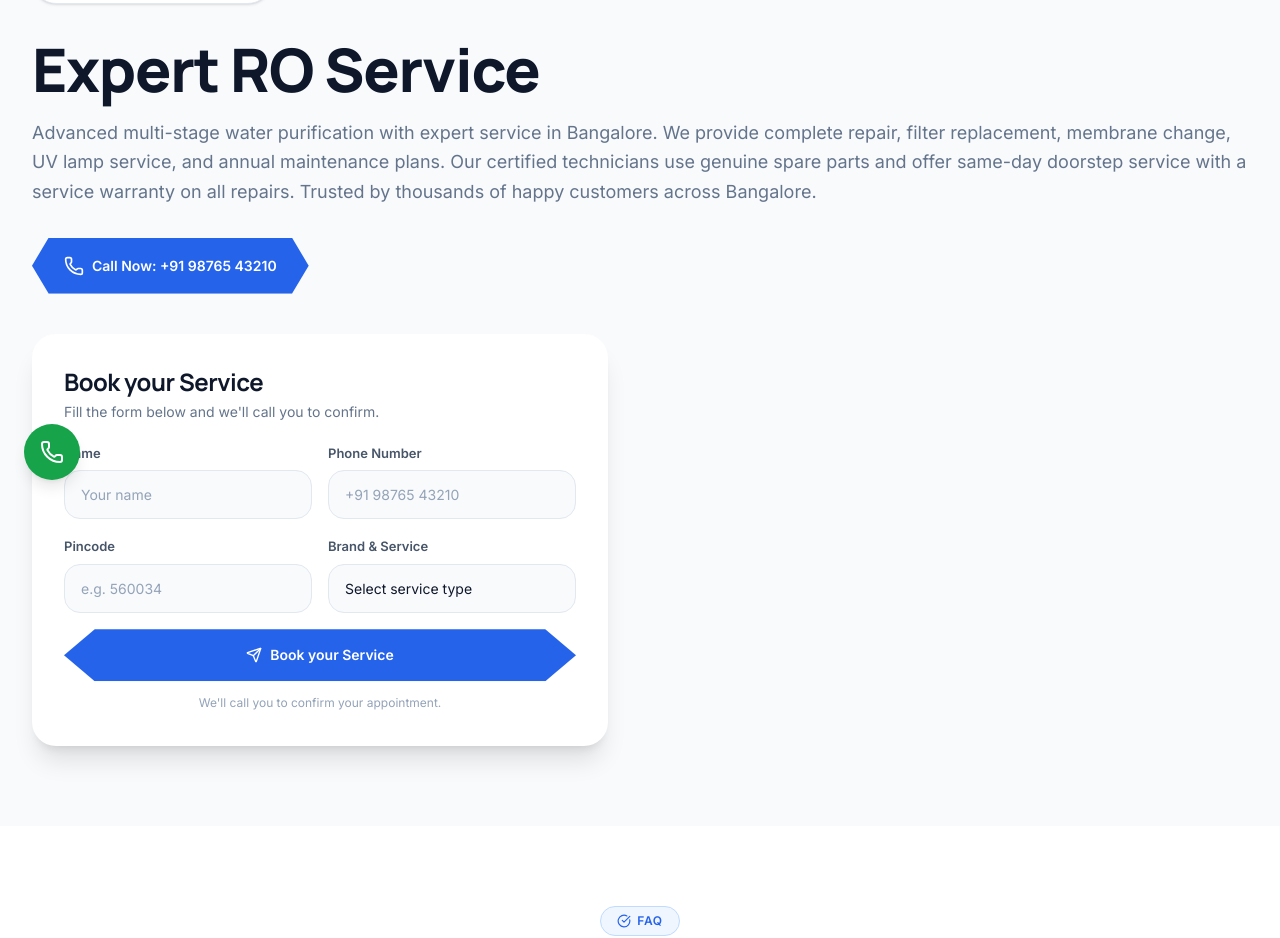
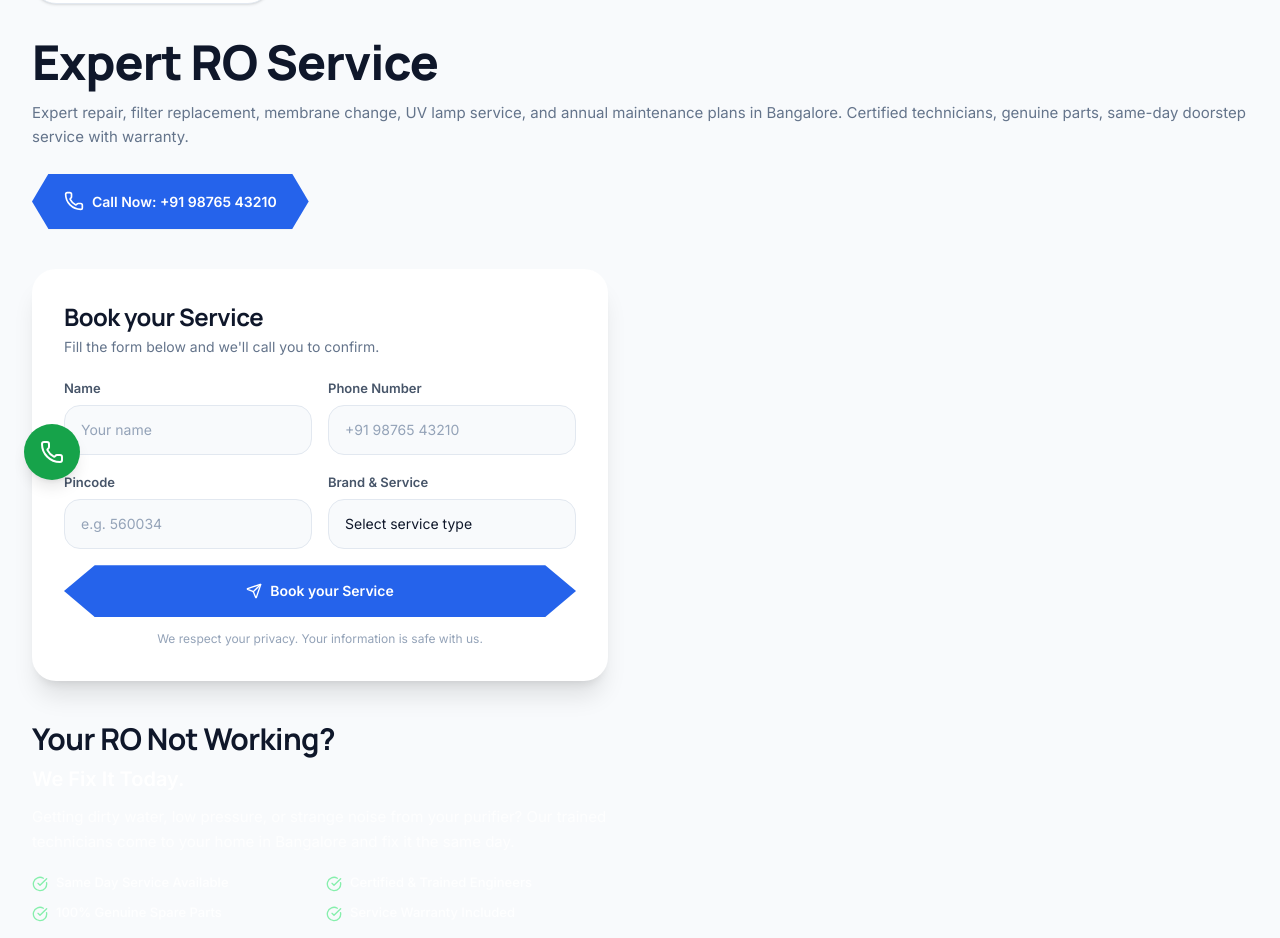
Before and after one commit to hoteldemo88-a11y/OG-Service, a React (Vite) app: page /brands/ao-smith in a window 1280 px wide. Shown: the part 296-1234 px from the top of the page. Built offline with nearby package versions, Linux system fonts and the light colour scheme.

Commit message:
increase performance

```diff
--- a/src/pages/BrandDetail.jsx
+++ b/src/pages/BrandDetail.jsx
@@ -134,10 +134,8 @@ export default function BrandDetail() {
           </div>
 
           {/* Title */}
-          <h1 className="mt-6 sm:mt-8 text-[28px] sm:text-4xl lg:text-5xl xl:text-6xl font-extrabold text-[#0f172a] leading-[1.1] mb-3 sm:mb-4">Expert RO Service</h1>
-
-          {/* Description */}
-          <p className="text-[14px] sm:text-lg text-[#64748b] mb-6 sm:mb-8 leading-relaxed">Advanced multi-stage water purification with expert service in Bangalore. We provide complete repair, filter replacement, membrane change, UV lamp service, and annual maintenance plans. Our certified technicians use genuine spare parts and offer same-day doorstep service with a service warranty on all repairs. Trusted by thousands of happy customers across Bangalore.</p>
+          <h1 className="mt-6 sm:mt-8 text-[24px] sm:text-3xl lg:text-4xl xl:text-5xl font-extrabold text-[#0f172a] leading-[1.1] mb-2 sm:mb-3">Expert RO Service</h1>
+          <p className="text-[13px] sm:text-[15px] text-[#64748b] mb-5 sm:mb-6 leading-relaxed">Expert repair, filter replacement, membrane change, UV lamp service, and annual maintenance plans in Bangalore. Certified technicians, genuine parts, same-day doorstep service with warranty.</p>
 
           {/* Buttons */}
           <div className="flex flex-col sm:flex-row flex-wrap gap-3 sm:gap-4 mb-8 sm:mb-10">
@@ -180,7 +178,22 @@ export default function BrandDetail() {
                 <Send className="w-4 h-4" /> Book your Service
               </button>
             </form>
-            <p className="text-center text-[#94a3b8] text-[11px] sm:text-[12px] mt-3">We&apos;ll call you to confirm your appointment.</p>
+            <p className="text-center text-[#94a3b8] text-[11px] sm:text-[12px] mt-3">We respect your privacy. Your information is safe with us.</p>
+          </div>
+
+          {/* Trust Section */}
+          <div className="max-w-xl mt-8 sm:mt-10 text-white">
+            <h2 className="text-xl sm:text-2xl lg:text-3xl font-bold mb-2">Your RO Not Working?</h2>
+            <p className="text-lg sm:text-xl font-semibold mb-3">We Fix It Today.</p>
+            <p className="text-white/80 text-[13px] sm:text-[15px] leading-relaxed mb-5">Getting dirty water, low pressure, or strange noise from your purifier? Our trained technicians come to your home in Bangalore and fix it the same day.</p>
+            <div className="grid grid-cols-2 gap-3">
+              {['Same Day Service Available', 'Certified & Trained Engineers', '100% Genuine Spare Parts', 'Service Warranty Included'].map((item) => (
+                <div key={item} className="flex items-start gap-2">
+                  <CheckCircle className="w-4 h-4 mt-0.5 shrink-0 text-[#86efac]" />
+                  <span className="text-[12px] sm:text-[13px] text-white/90 font-medium leading-snug">{item}</span>
+                </div>
+              ))}
+            </div>
           </div>
         </Container>
       </section>
```
